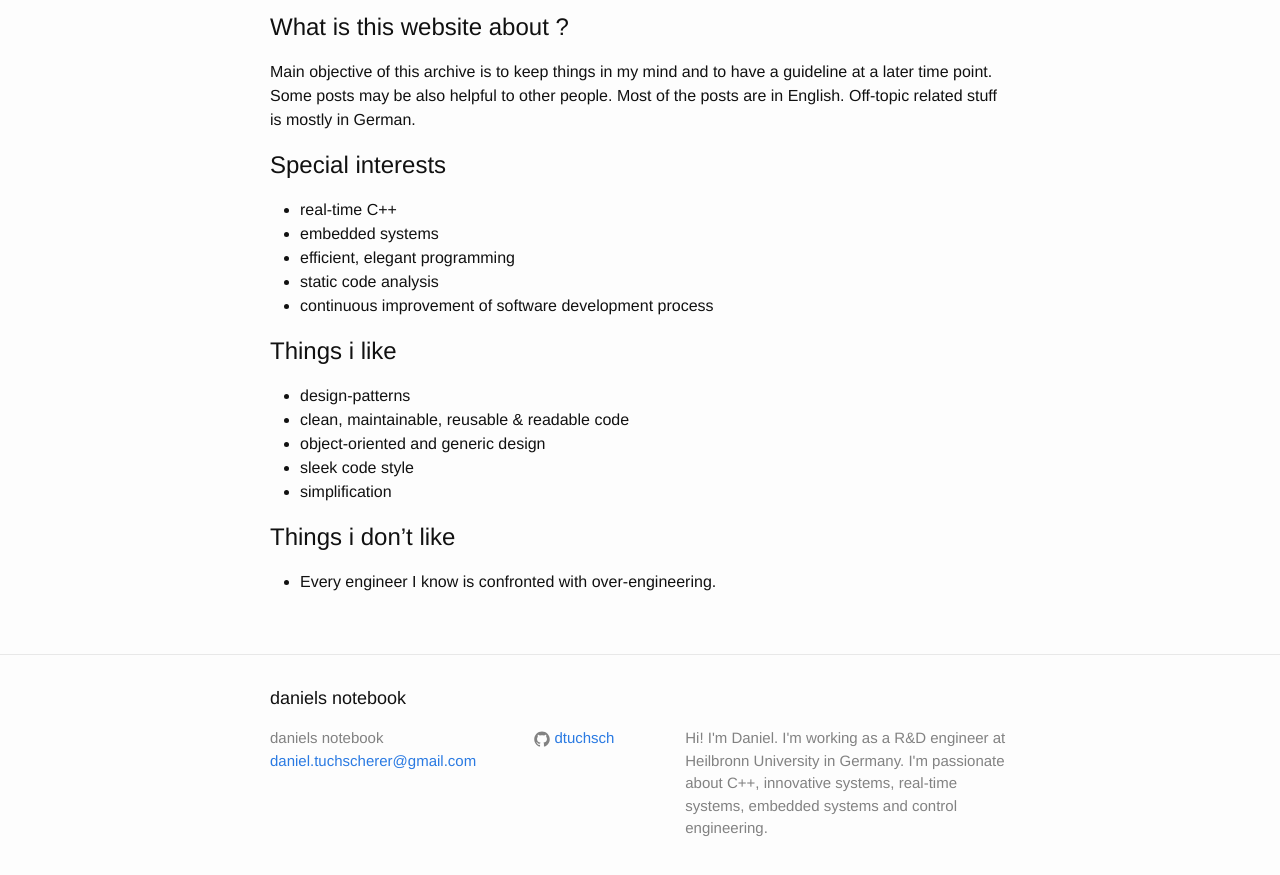
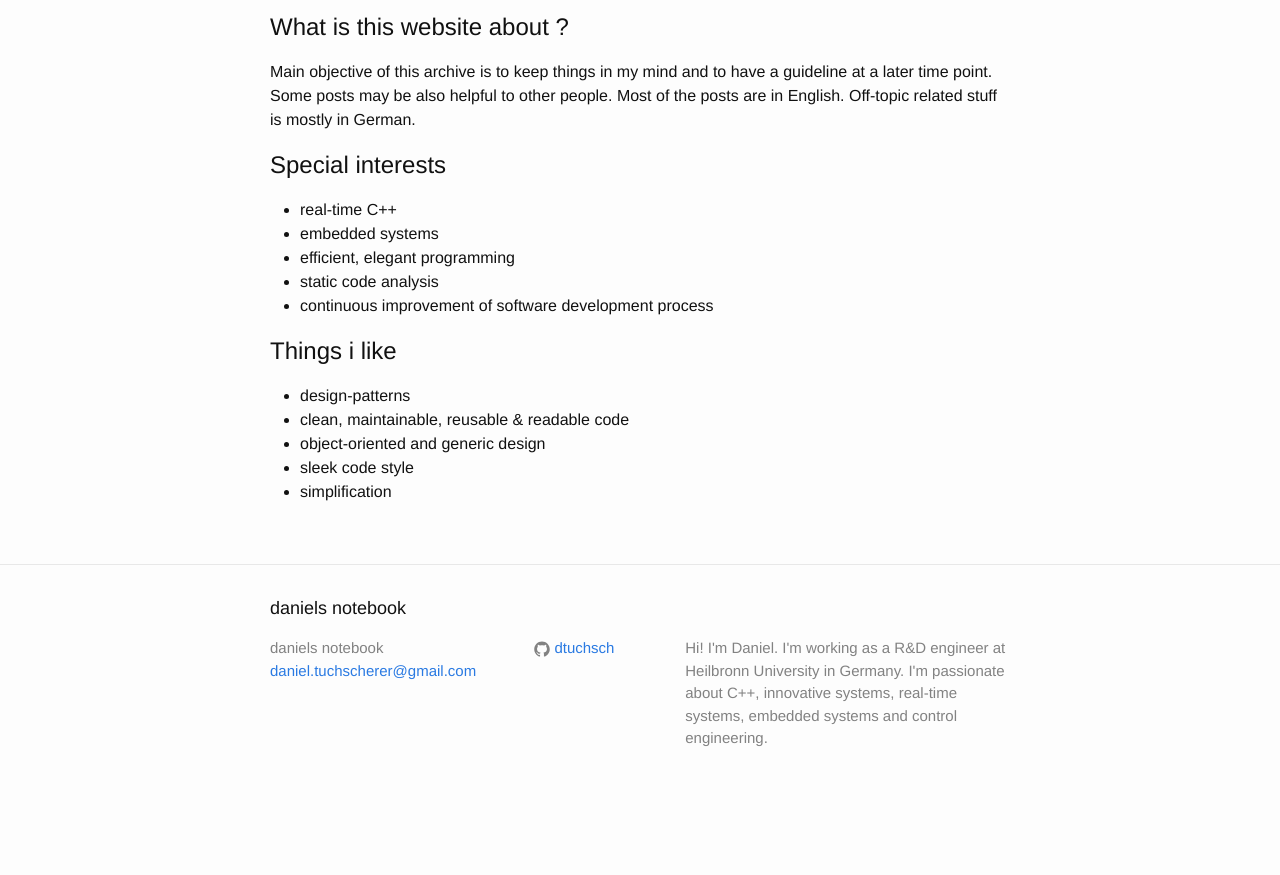
Before and after one commit to chopyy/dtuchsch.github.io, a Jekyll site: the page built from about.md, in a window 1280 px wide and 900 px high, scrolled down 776 px. Shown: the top 875 px of the window. Built offline with Jekyll 4.4.1, drawn with Linux system fonts in a browser that asks for light colours; after the commit the page ends 1586 px from its top, so only the background shows below that.

Commit message:
Update about.md

```diff
--- a/about.md
+++ b/about.md
@@ -38,7 +38,3 @@ Main objective of this archive is to keep things in my mind and to have a guidel
 * object-oriented and generic design
 * sleek code style
 * simplification
-
-# Things i don't like
-
-* Every engineer I know is confronted with over-engineering.
```
